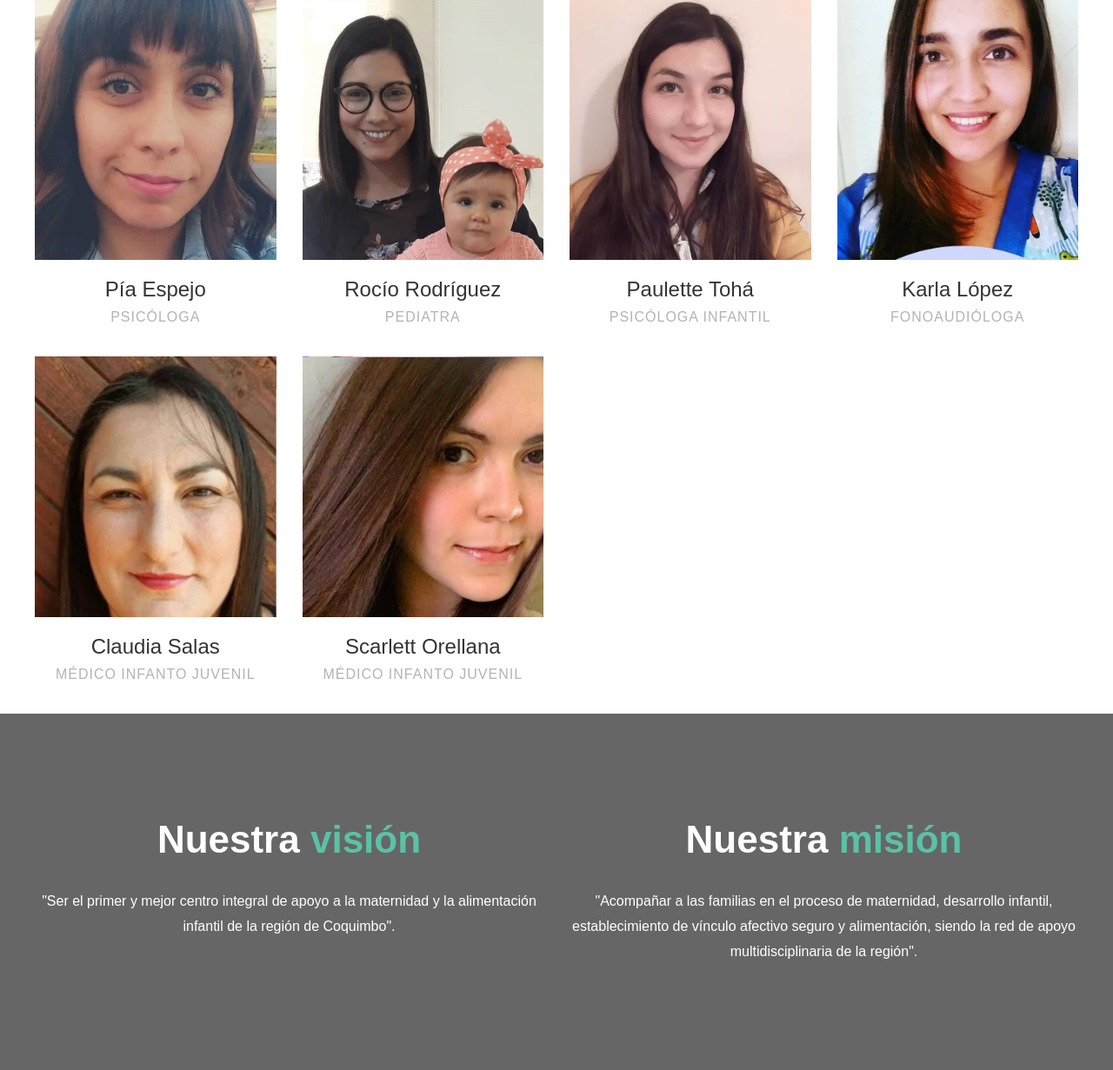
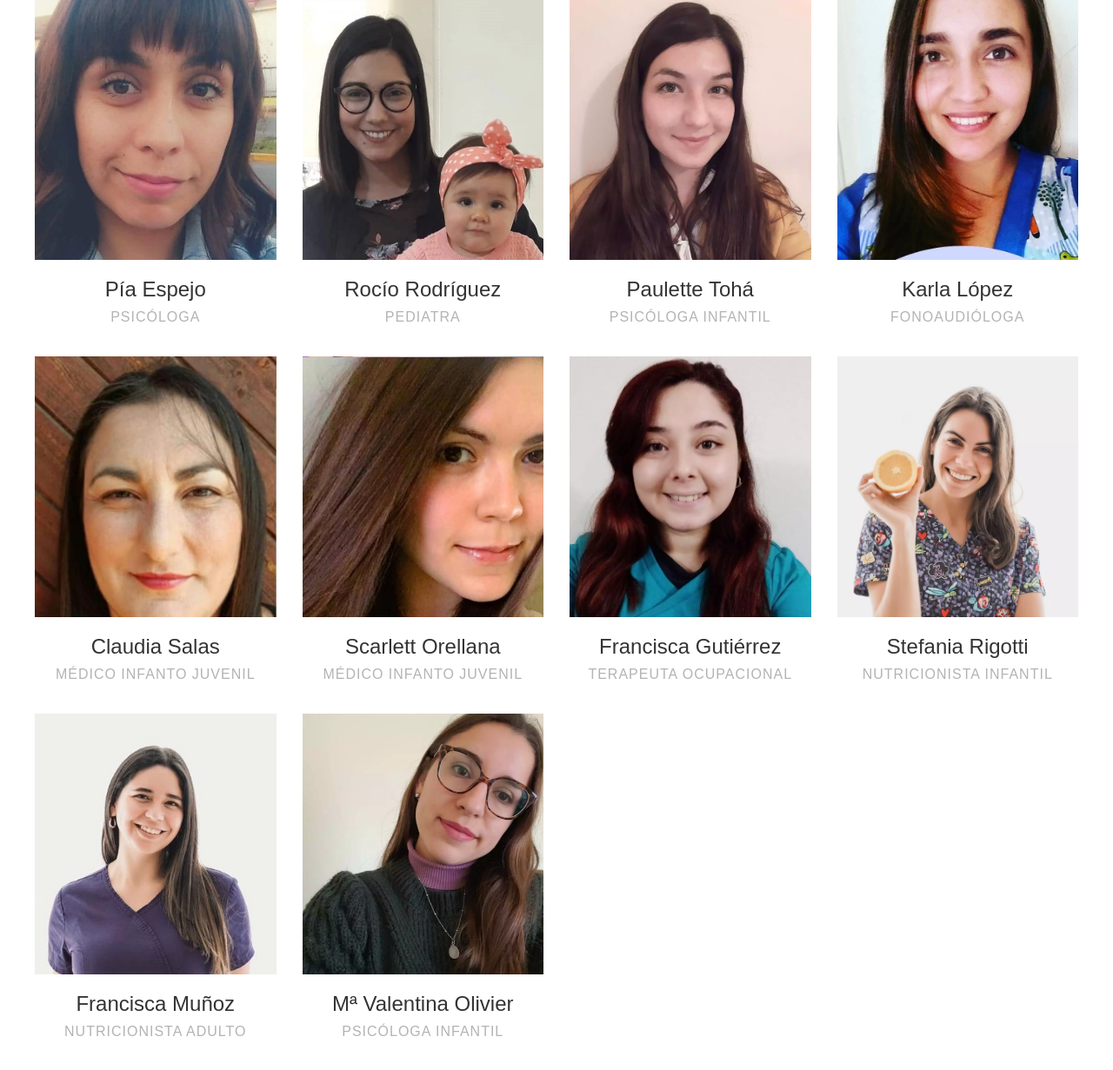
Before and after one commit to lopez-eguiluz-ltda/mundi.cl, a PHP site: page / in a window 1280 px wide. Shown: the part 3159-4390 px from the top of the page at 87% size. Run offline with PHP 8.4, Linux system fonts and the light colour scheme; some libraries are stand-ins or nearby versions; some web fonts are replaced.

Commit message:
Nuevos especialistas del centro

```diff
--- a/css/custom.css
+++ b/css/custom.css
@@ -174,6 +174,38 @@
     background-image: url(../images/scarlett_orellana.webp);
 }
 
+.no-webp .img#item11 {
+    background-image: url(../images/fran_gutierrez.jpeg);
+}
+
+.webp .img#item11 {
+    background-image: url(../images/fran_gutierrez.webp);
+}
+
+.no-webp .img#item12 {
+    background-image: url(../images/stefania_rigotti.jpeg);
+}
+
+.webp .img#item12 {
+    background-image: url(../images/stefania_rigotti.webp);
+}
+
+.no-webp .img#item13 {
+    background-image: url(../images/fran_munoz.jpeg);
+}
+
+.webp .img#item13 {
+    background-image: url(../images/fran_munoz.webp);
+}
+
+.no-webp .img#item14 {
+    background-image: url(../images/m_valentina_olivier.jpeg);
+}
+
+.webp .img#item14 {
+    background-image: url(../images/m_valentina_olivier.webp);
+}
+
 
 /*MISION Y VISION*/
 
--- a/index.php
+++ b/index.php
@@ -385,7 +385,7 @@ header("Content-Security-Policy:frame-ancestors 'none'; default-src 'self';img-s
 						necessary regelialia. It is a paradisematic country</p>-->
 				</div>
 			</div>
-			<div class="row">
+			<div class="row mb-5">
 				<div class="col-md-6 col-lg-3 ftco-animate">
 					<div class="staff">
 						<div class="img-wrap d-flex align-items-stretch">
@@ -598,6 +598,94 @@ header("Content-Security-Policy:frame-ancestors 'none'; default-src 'self';img-s
 						<div class="text pt-3 text-center">
 							<h3>Scarlett Orellana</h3>
 							<span class="position">Médico Infanto Juvenil</span>
+							<!--<div class="faded">
+								<p>I am an ambitious workaholic, but apart from that, pretty simple person.</p>
+								<ul class="ftco-social text-center">
+									<li class="ftco-animate"><a href="#"><span class="icon-twitter"></span></a></li>
+									<li class="ftco-animate"><a href="#"><span class="icon-facebook"></span></a></li>
+									<li class="ftco-animate"><a href="#"><span class="icon-google-plus"></span></a></li>
+									<li class="ftco-animate"><a href="#"><span class="icon-instagram"></span></a></li>
+								</ul>
+							</div>-->
+						</div>
+					</div>
+				</div>
+
+				<div class="col-md-6 col-lg-3 ftco-animate">
+					<div class="staff">
+						<div class="img-wrap d-flex align-items-stretch">
+							<div class="img align-self-stretch" id="item11">
+							</div>
+						</div>
+						<div class="text pt-3 text-center">
+							<h3>Francisca Gutiérrez</h3>
+							<span class="position">Terapeuta Ocupacional</span>
+							<!--<div class="faded">
+								<p>I am an ambitious workaholic, but apart from that, pretty simple person.</p>
+								<ul class="ftco-social text-center">
+									<li class="ftco-animate"><a href="#"><span class="icon-twitter"></span></a></li>
+									<li class="ftco-animate"><a href="#"><span class="icon-facebook"></span></a></li>
+									<li class="ftco-animate"><a href="#"><span class="icon-google-plus"></span></a></li>
+									<li class="ftco-animate"><a href="#"><span class="icon-instagram"></span></a></li>
+								</ul>
+							</div>-->
+						</div>
+					</div>
+				</div>
+
+				<div class="col-md-6 col-lg-3 ftco-animate">
+					<div class="staff">
+						<div class="img-wrap d-flex align-items-stretch">
+							<div class="img align-self-stretch" id="item12">
+							</div>
+						</div>
+						<div class="text pt-3 text-center">
+							<h3>Stefania Rigotti</h3>
+							<span class="position">Nutricionista Infantil</span>
+							<!--<div class="faded">
+								<p>I am an ambitious workaholic, but apart from that, pretty simple person.</p>
+								<ul class="ftco-social text-center">
+									<li class="ftco-animate"><a href="#"><span class="icon-twitter"></span></a></li>
+									<li class="ftco-animate"><a href="#"><span class="icon-facebook"></span></a></li>
+									<li class="ftco-animate"><a href="#"><span class="icon-google-plus"></span></a></li>
+									<li class="ftco-animate"><a href="#"><span class="icon-instagram"></span></a></li>
+								</ul>
+							</div>-->
+						</div>
+					</div>
+				</div>
+
+				<div class="col-md-6 col-lg-3 ftco-animate">
+					<div class="staff">
+						<div class="img-wrap d-flex align-items-stretch">
+							<div class="img align-self-stretch" id="item13">
+							</div>
+						</div>
+						<div class="text pt-3 text-center">
+							<h3>Francisca Muñoz</h3>
+							<span class="position">Nutricionista Adulto</span>
+							<!--<div class="faded">
+								<p>I am an ambitious workaholic, but apart from that, pretty simple person.</p>
+								<ul class="ftco-social text-center">
+									<li class="ftco-animate"><a href="#"><span class="icon-twitter"></span></a></li>
+									<li class="ftco-animate"><a href="#"><span class="icon-facebook"></span></a></li>
+									<li class="ftco-animate"><a href="#"><span class="icon-google-plus"></span></a></li>
+									<li class="ftco-animate"><a href="#"><span class="icon-instagram"></span></a></li>
+								</ul>
+							</div>-->
+						</div>
+					</div>
+				</div>
+
+				<div class="col-md-6 col-lg-3 ftco-animate">
+					<div class="staff">
+						<div class="img-wrap d-flex align-items-stretch">
+							<div class="img align-self-stretch" id="item14">
+							</div>
+						</div>
+						<div class="text pt-3 text-center">
+							<h3>Mª Valentina Olivier</h3>
+							<span class="position">Psicóloga Infantil</span>
 							<!--<div class="faded">
 								<p>I am an ambitious workaholic, but apart from that, pretty simple person.</p>
 								<ul class="ftco-social text-center">
```
Also changed, not shown: images/fran_gutierrez.jpeg (added), images/fran_gutierrez.webp (added), images/fran_munoz.jpeg (added), images/fran_munoz.webp (added), images/m_valentina_olivier.jpeg (added), images/m_valentina_olivier.webp (added), images/stefania_rigotti.jpeg (added), images/stefania_rigotti.webp (added).
